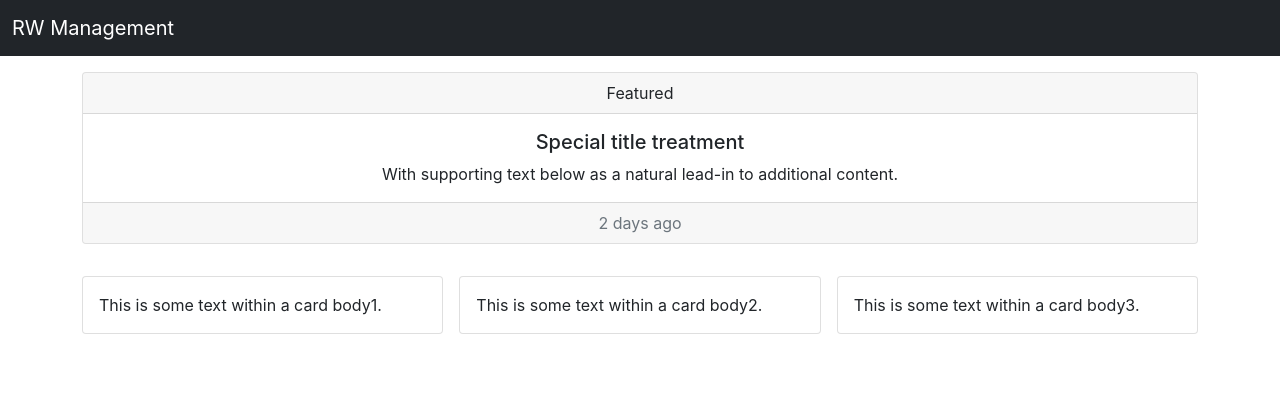
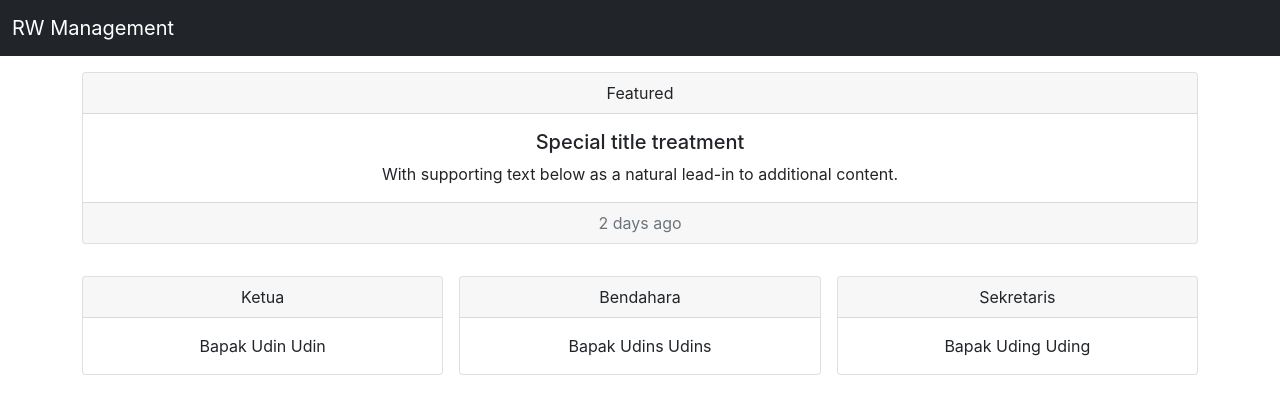
Before and after one commit to juniifar/rw_management, a React (Create React App) app: page / in a window 1280 px wide. Shown: the top 414 px of the page. Built offline with nearby package versions, Linux system fonts and the light colour scheme.

Commit message:
Styling Card

```diff
--- a/src/components/menu/home/homecardbody.js
+++ b/src/components/menu/home/homecardbody.js
@@ -3,9 +3,9 @@ import HomeCardContent from "./homecardbody/homecardcontent";
 const HomeCardBody = () => {
     return(
         <div className="row gx-3 gy-3 py-3">
-          <HomeCardContent content=" This is some text within a card body1."/>
-          <HomeCardContent content=" This is some text within a card body2."/>
-          <HomeCardContent content=" This is some text within a card body3."/>
+          <HomeCardContent title="Ketua" content="Bapak Udin Udin"/>
+          <HomeCardContent title="Bendahara" content="Bapak Udins Udins"/>
+          <HomeCardContent title="Sekretaris" content="Bapak Uding Uding"/>
         </div>
     );
 };
--- a/src/components/menu/home/homecardbody/homecardcontent.js
+++ b/src/components/menu/home/homecardbody/homecardcontent.js
@@ -2,8 +2,13 @@ const HomeCardContent = (props) => {
     return(
         <div className="col-md-4">
             <div className="card">
+                <div className="card-header text-center">
+                    {props.title}
+                </div>
                 <div className="card-body">
-                {props.content}
+                    <p className="card-text text-center">
+                        {props.content}
+                    </p>
                 </div>
             </div>
         </div>
```
